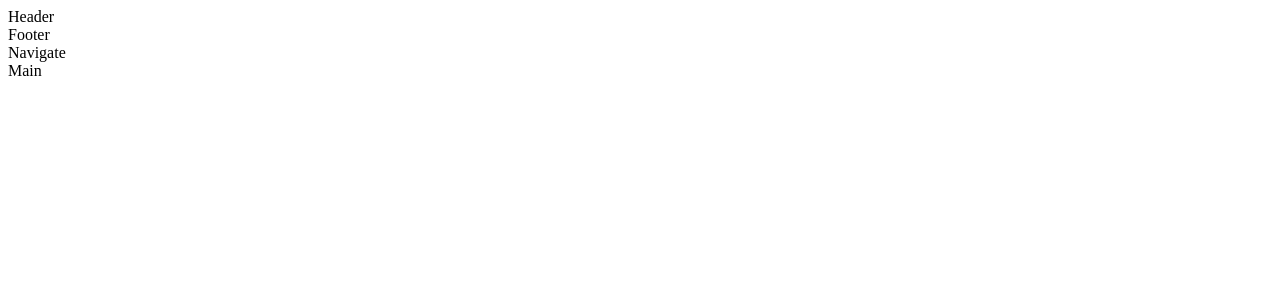
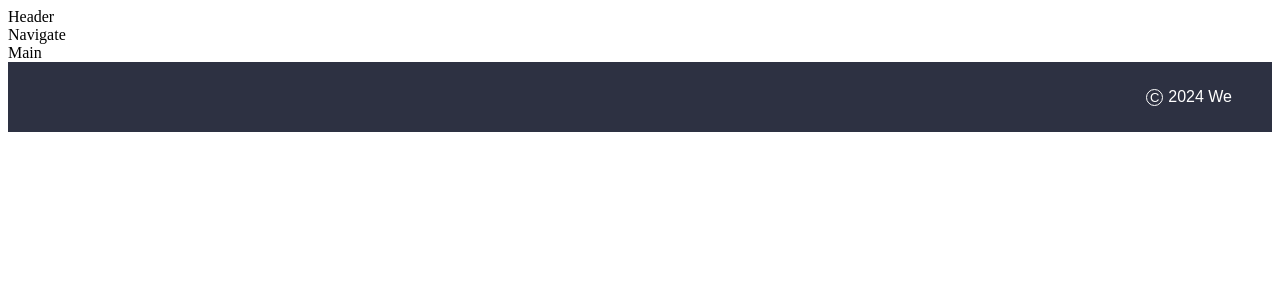
Before and after one commit to ryabovav82/handbook, a React app: page / in a window 1280 px wide. Shown: the top 300 px of the page. Built offline with nearby package versions, Linux system fonts and the light colour scheme.

Commit message:
Изменила 1. UI app.footer (разметку и стили)2. app (компонент футера перенесла вниз)

```diff
--- a/package.json
+++ b/package.json
@@ -14,11 +14,11 @@
     "@types/uuid": "^9.0.1",
     "@zlden/react-developer-burger-ui-components": "^1.15.0",
     "clsx": "^2.0.0",
-    "react": "^18.2.0",
+    "react": "^18.3.1",
     "react-dom": "^18.2.0",
     "react-intersection-observer": "^9.4.3",
     "react-redux": "^9.1.0",
-    "react-router-dom": "^6.10.0",
+    "react-router-dom": "^6.28.0",
     "redux-thunk": "^3.1.0",
     "typescript": "^5.3.3",
     "uuid": "^9.0.0",
--- a/src/components/app/app.tsx
+++ b/src/components/app/app.tsx
@@ -5,9 +5,9 @@ import { AppMain } from '../app-main';
 const App = () => (
   <div className={styles.app}>
     <AppHeader />
-    <AppFooter />
     <AppNavigate />
     <AppMain />
+    <AppFooter />
   </div>
 );
 
--- a/src/components/ui/app-footer/app-footer.module.css
+++ b/src/components/ui/app-footer/app-footer.module.css
@@ -0,0 +1,34 @@
+.footer {
+    background-color: #2D3142;
+    min-height: 70px;
+    display: flex;
+    align-items: center;
+    justify-content: end;
+}
+
+.footer_content {
+    color: #ffffff;
+    padding: 0 40px;
+    display: flex;
+    flex-direction: row;
+    align-items: center;
+    justify-content: space-between;
+    gap: 5px;
+    font-family: 'IBM Plex mono', sans-serif;
+}
+
+.copyright {
+    border: 0.5px solid #ffffff;
+    border-radius: 50%;
+    width: 15px;
+    height: 15px;
+    position: relative;
+}
+
+.copyright_c {
+    position: absolute;
+    top: 50%;
+    left: 50%;
+    transform: translate(-50%, -50%);
+    font-size: 13px;
+}
--- a/src/components/ui/app-footer/app-footer.tsx
+++ b/src/components/ui/app-footer/app-footer.tsx
@@ -1,3 +1,11 @@
 import React, { FC } from 'react';
 import styles from './app-footer.module.css';
-export const AppFooterUI: FC = () => <footer>Footer</footer>;
+export const AppFooterUI: FC = () =>
+<footer className={styles.footer}>
+    <div className={styles.footer_content}>
+        <div className={styles.copyright}><span className={styles.copyright_c}>C</span></div>
+        <p className={styles.year}>2024 We</p>
+    </div>
+</footer>;
+
+// TODO: подумать, что будем писать рядом со значком копирайта, подправить при необходимости
--- a/src/components/ui/pages/handbook-page/index.ts
+++ b/src/components/ui/pages/handbook-page/index.ts
@@ -1 +1 @@
-export { ConstructorPageUI } from './handbook-page';
+export { HandbookPageUI} from './handbook-page';
```
Also changed, not shown: 2 other files (tests, documents, lock files or other folders).
